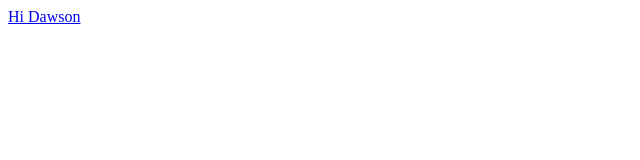
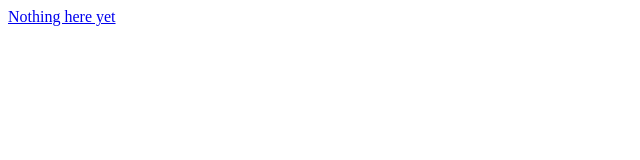
Before and after one commit to timelapse21/timelapse21.github.io, a plain HTML site: page index.html in a window 1280 px wide. Shown: the full height of the page, 0-640 px from the left. Drawn offline with Linux system fonts and the light colour scheme.

Commit message:
Update index.html

```diff
--- a/index.html
+++ b/index.html
@@ -5,6 +5,6 @@
 </head>
 
 <body>
-<a href="rsg.html">Hi Dawson</a>
+<a href="rsg.html">Nothing here yet</a>
 </body>
 </html>
```
